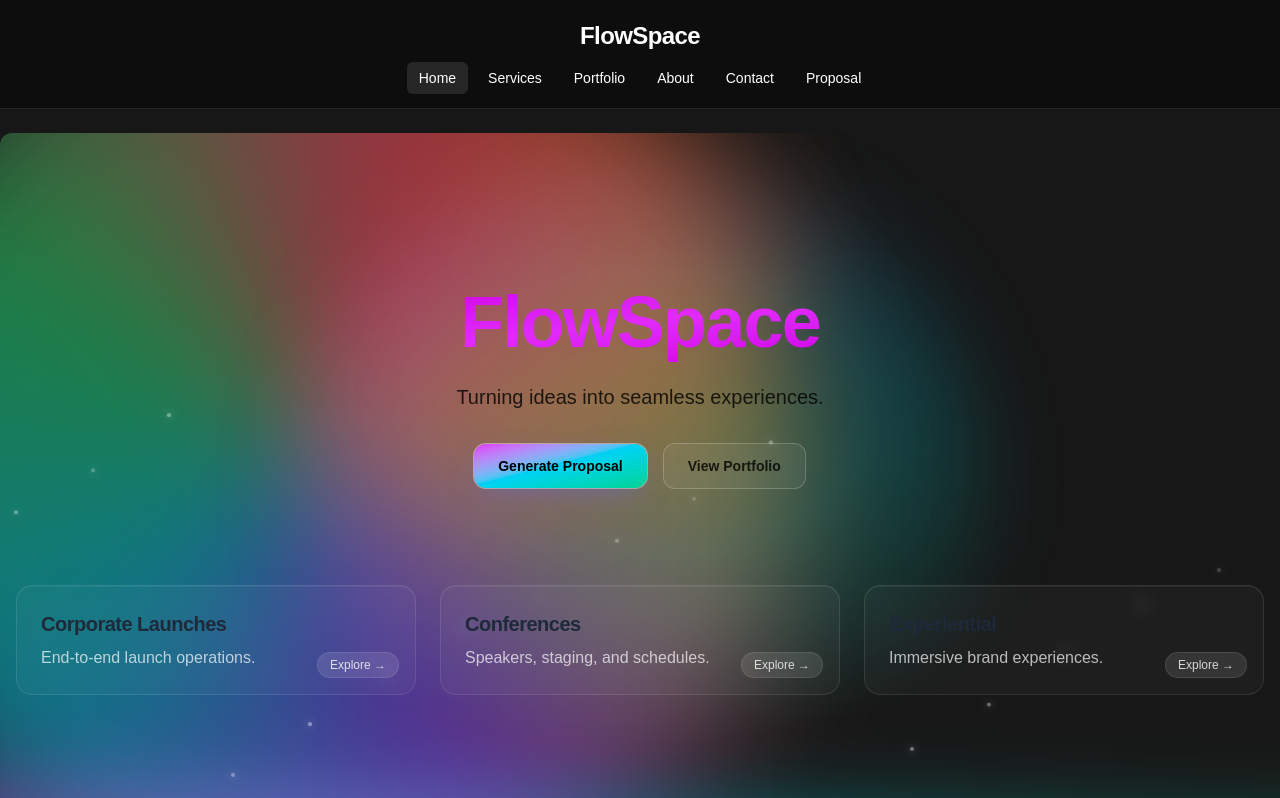
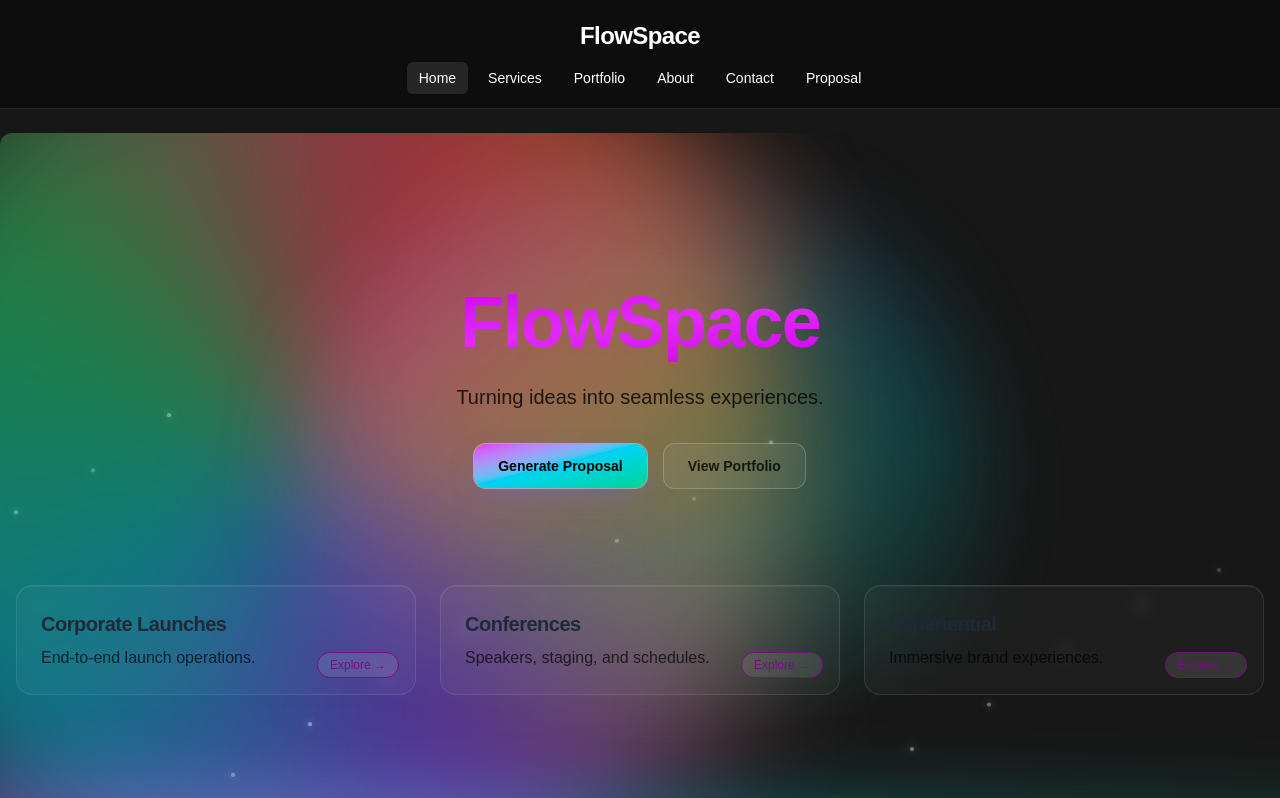
Before and after one commit to shay122990/flowspace-event-agency, a Next.js app: page / in a window 1280 px wide. Shown: the top 798 px of the page. Built offline with nearby package versions, Linux system fonts and the light colour scheme.

Commit message:
card font styling

```diff
--- a/src/app/components/Card.tsx
+++ b/src/app/components/Card.tsx
@@ -23,7 +23,7 @@ export default function Card({ title, desc }: CardProps) {
 
       <div className="relative z-10">
         <h3 className="text-xl font-semibold tracking-tight">{title}</h3>
-        <p className="mt-2 text-white/70">{desc}</p>
+        <p className="mt-2 text-black/70">{desc}</p>
       </div>
 
       <motion.div
@@ -31,7 +31,7 @@ export default function Card({ title, desc }: CardProps) {
         initial={{ x: 0 }}
         whileHover={{ x: 6 }}
         transition={{ type: "spring", stiffness: 200, damping: 18 }}
-        className="absolute bottom-4 right-4 rounded-full border border-white/10 bg-white/10 px-3 py-1 text-xs text-white/80"
+        className="absolute bottom-4 right-4 rounded-full border border-fuchsia/10 bg-white/10 px-3 py-1 text-xs text-fuchsia-900"
       >
         Explore →
       </motion.div>
```
